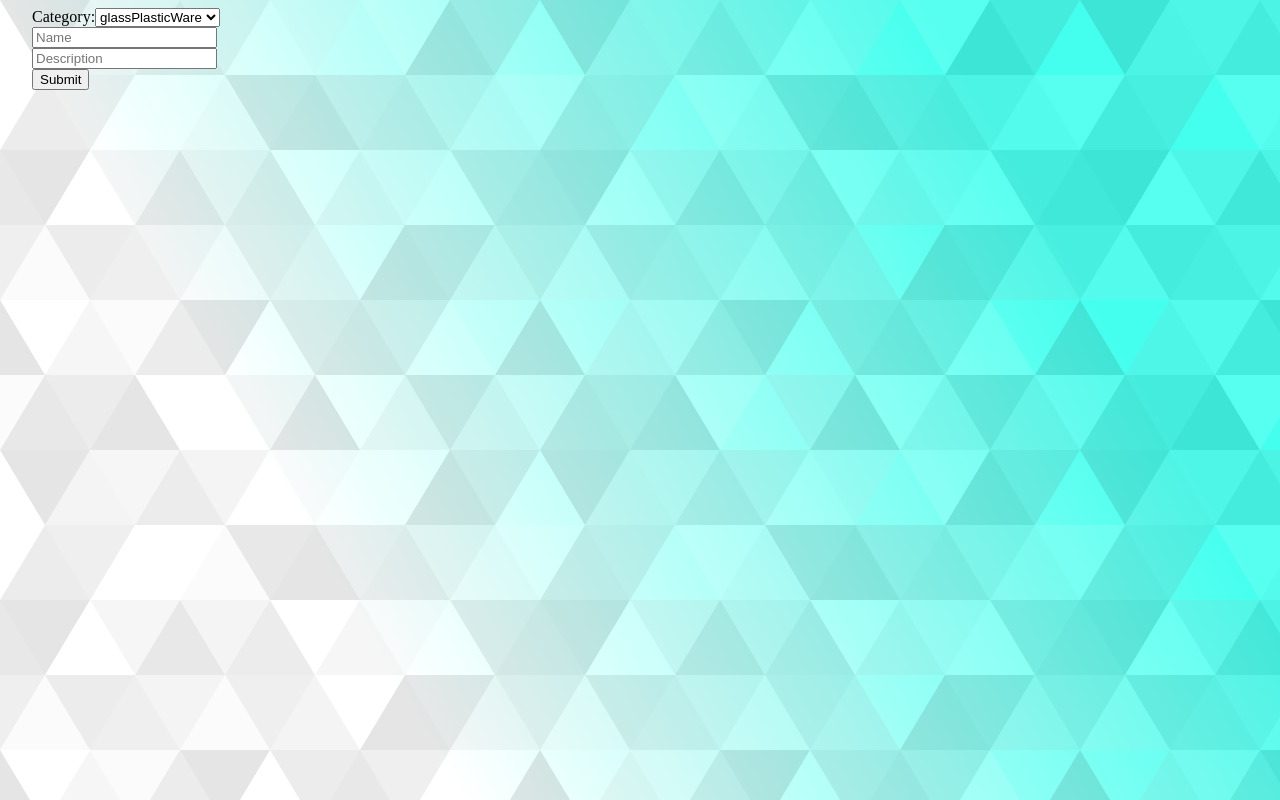
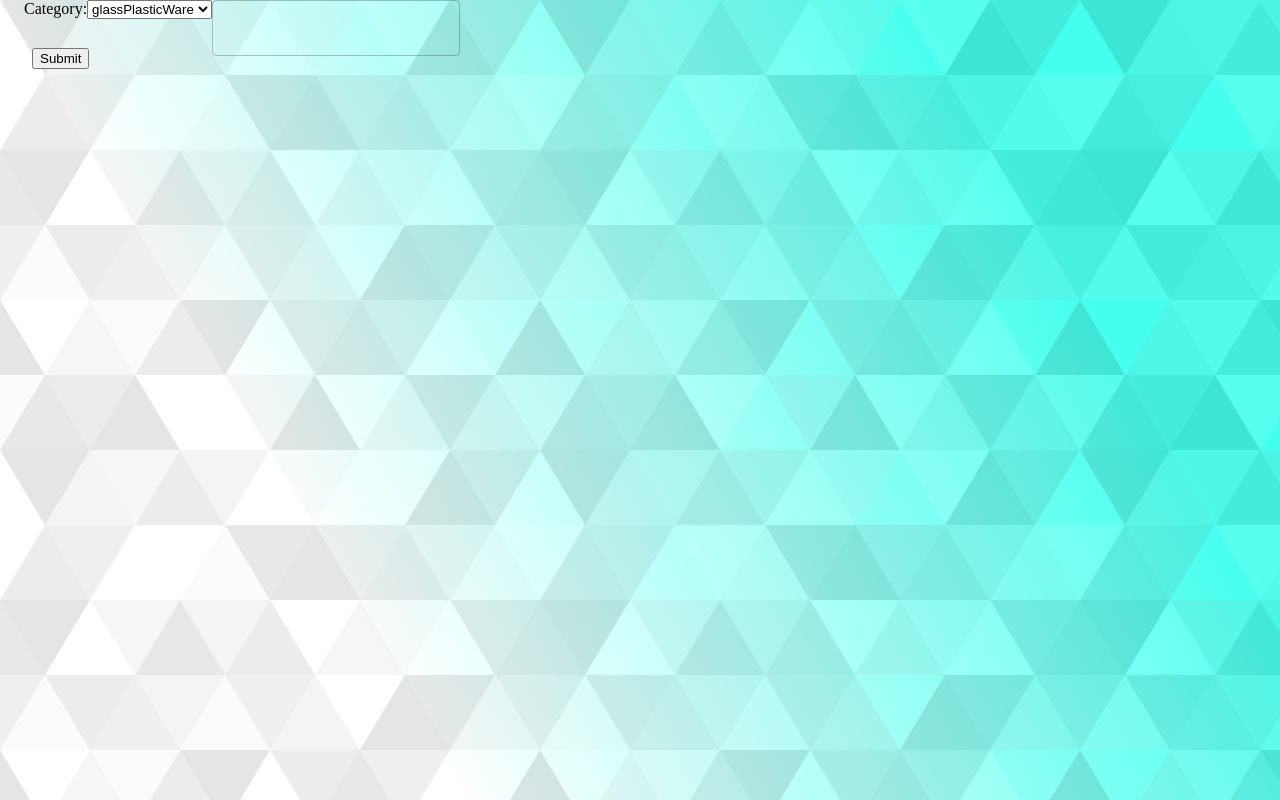
Before and after one commit to epicurioteam/EpiCurio, a React (Create React App) app in the folder client/: page /form in a window 1280 px wide. Built offline with nearby package versions, Linux system fonts and the light colour scheme.

Commit message:
fields rendering

```diff
--- a/client/src/components/Form/labItemForm.js
+++ b/client/src/components/Form/labItemForm.js
@@ -1,40 +1,55 @@
-import React, { useState, useEffect } from 'react';
-import { useSelector } from 'react-redux';
-import { TextField, Button, Typography, Paper } from '@material-ui/core';
-import FileBase from 'react-file-base64';
-import { useDispatch } from 'react-redux';
-import useStyles from './styles';
-import { fetchCategoryFields } from '../../actions/labItem.js';
+import React, { useState, useEffect } from "react";
+import { Provider, useSelector } from "react-redux";
+import { TextField, Button, Typography, Paper, Grid } from "@material-ui/core";
+import FileBase from "react-file-base64";
+import { useDispatch } from "react-redux";
+import useStyles from "./styles";
+import { fetchCategoryFields } from "../../actions/labItem.js";
 
-import { updatePost, createPost } from '../../actions/posts'; // needs to look at actions
+import { updatePost, createPost } from "../../actions/posts";
+import Input from "../Auth/Input.js"; // needs to look at actions
+import { configureStore } from "@reduxjs/toolkit";
+import labItemReducer from "../../reducers/labItem";
 
+const LabItemFormWrapper = () => {
+  const store = configureStore({ reducer: labItemReducer });
+
+  return (
+    <Provider store={store}>
+      <LabItemForm />
+    </Provider>
+  );
+};
 
 const LabItemForm = () => {
-  const [category, setCategory] = useState('');
+  const [category, setCategory] = useState("");
   const [formData, setFormData] = useState({
-    name: '',
-    unit_quantity: '',
-    location: '',
-    shelf_life: '',
-    vendor: '',
-    description: '',
-    category: '',
-    creator: ''
+    name: "",
+    unit_quantity: "",
+    location: "",
+    shelf_life: "",
+    vendor: "",
+    description: "",
+    category: "",
+    creator: "",
   });
 
   const classes = useStyles();
   const dispatch = useDispatch();
+  const fields = useSelector((itemFields) => itemFields);
 
   const clear = () => {
-    setFormData({ name: '',
-    unit_quantity: '',
-    location: '',
-    shelf_life: '',
-    vendor: '',
-    description: '',
-    category: '',
-    creator: ''});
-  }
+    setFormData({
+      name: "",
+      unit_quantity: "",
+      location: "",
+      shelf_life: "",
+      vendor: "",
+      description: "",
+      category: "",
+      creator: "",
+    });
+  };
 
   const handleCategoryChange = (event) => {
     setCategory(event.target.value);
@@ -46,7 +61,6 @@ const LabItemForm = () => {
     }
   }, [category, dispatch]);
 
-
   const handleInputChange = (event) => {
     const { name, value } = event.target;
     setFormData((prevData) => ({
@@ -57,37 +71,39 @@ const LabItemForm = () => {
 
   return (
     <form>
+      <Grid container spacing={2}>
         <div>
           <label htmlFor="category">Category:</label>
-        <select id="category" name="category" value={category} onChange={handleCategoryChange}>
+          <select
+            id="category"
+            name="category"
+            value={category}
+            onChange={handleCategoryChange}
+          >
             <option disabled>Select a category</option>
             <option value="glassPlasticWare">glassPlasticWare</option>
             <option value="electronics">electronics</option>
             <option value="safetyEquipment">safetyEquipment</option>
           </select>
         </div>
-      <div>
-        <input
-          type="text"
-          name="name"
-          placeholder="Name"
-          value={formData.name}
-          onChange={handleInputChange}
+
+        {/* render the fields returned by the category */}
+        {fields
+          .filter((field) => field !== "_id" && field !== "__v")
+          .map((field) => (
+            <div key={`${field}`}>
+              <Input
+                type="string"
+                name={`${field}`}
+                handleChange={handleInputChange}
               />
             </div>
-      <div>
-        <input
-          type="text"
-          name="description"
-          placeholder="Description"
-          value={formData.description}
-          onChange={handleInputChange}
-        />
-      </div>
+          ))}
+      </Grid>
       {/* {renderAdditionalFields()} */}
       <button type="submit">Submit</button>
     </form>
   );
 };
 
-export default LabItemForm;
+export default LabItemFormWrapper;
```
Lines whose indentation alone changed are shown as unchanged.
